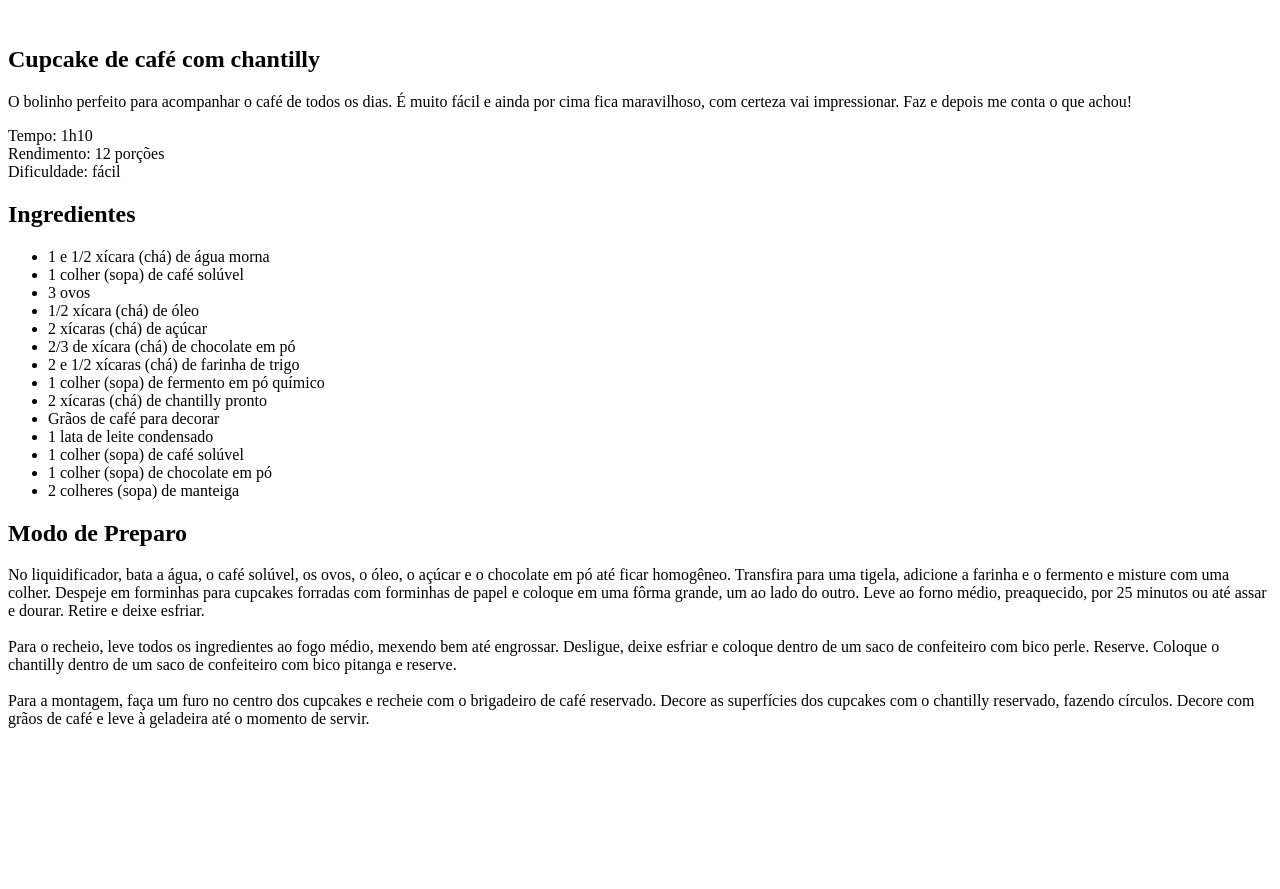
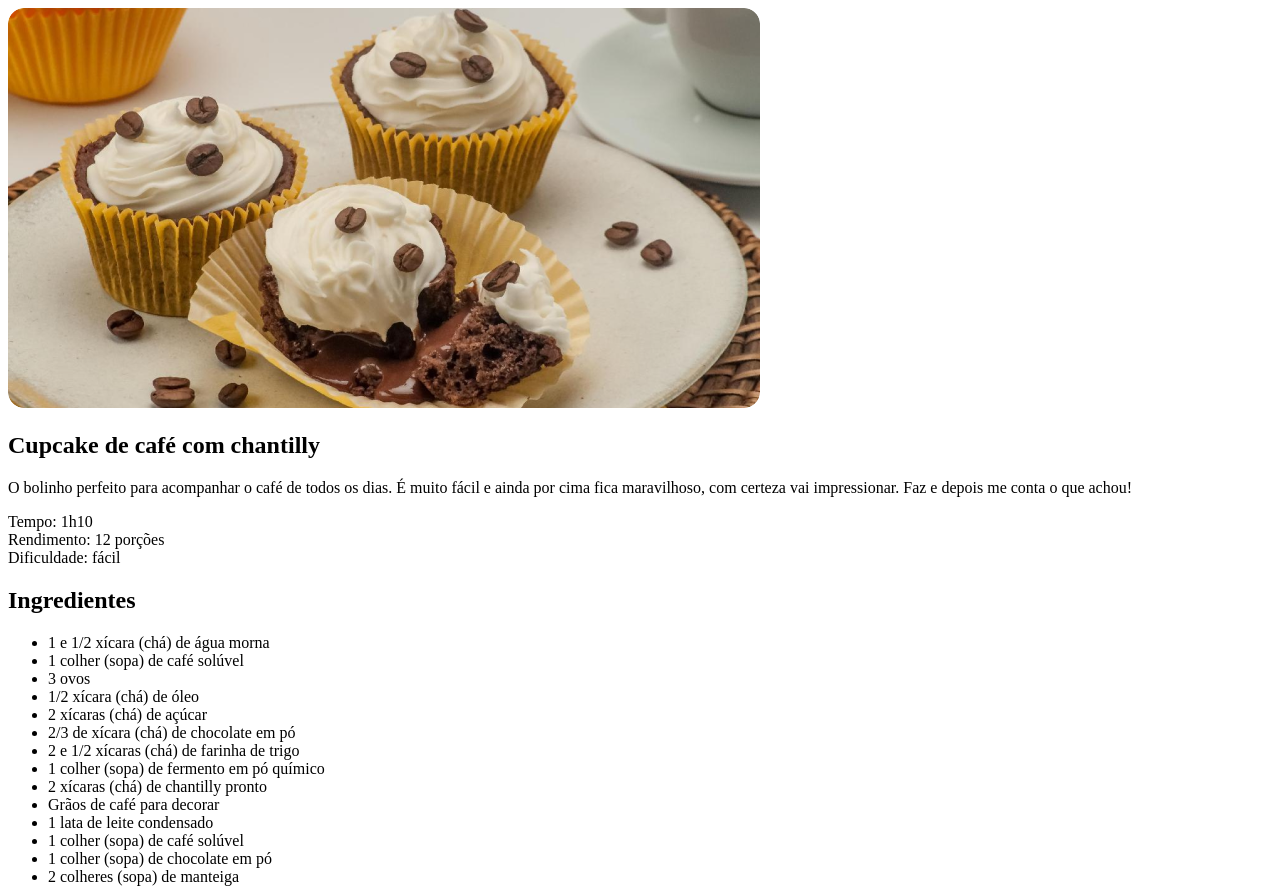
Before and after one commit to Giovanni-Guimaraes-Costa/projeto-receita, a plain HTML site: page index.html in a window 1280 px wide. Shown: the top 889 px of the page. Before the commit the page ends 800 px from the top, so only its background shows below. Drawn offline with Linux system fonts and the light colour scheme.

Commit message:
First image posted

```diff
--- a/index.html
+++ b/index.html
@@ -4,10 +4,13 @@
     <meta charset="UTF-8">
     <meta name="viewport" content="width=device-width, initial-scale=1.0">
     <title>Página de receita</title>
+
+    <link rel="stylesheet" href="style.css">
+
 </head>
     <body>
 <div id="page">
-    <img src="" alt="">
+    <img src="assents/main-image.png" alt=" Coffe Cupcake Image">
 <main>
     <section id="about">
 
--- /dev/null
+++ b/style.css
@@ -0,0 +1,3 @@
+img {
+  border-radius: 16px;
+}
```
Also changed, not shown: assents/bg-image.jpg (added), assents/main-image.png (added).
